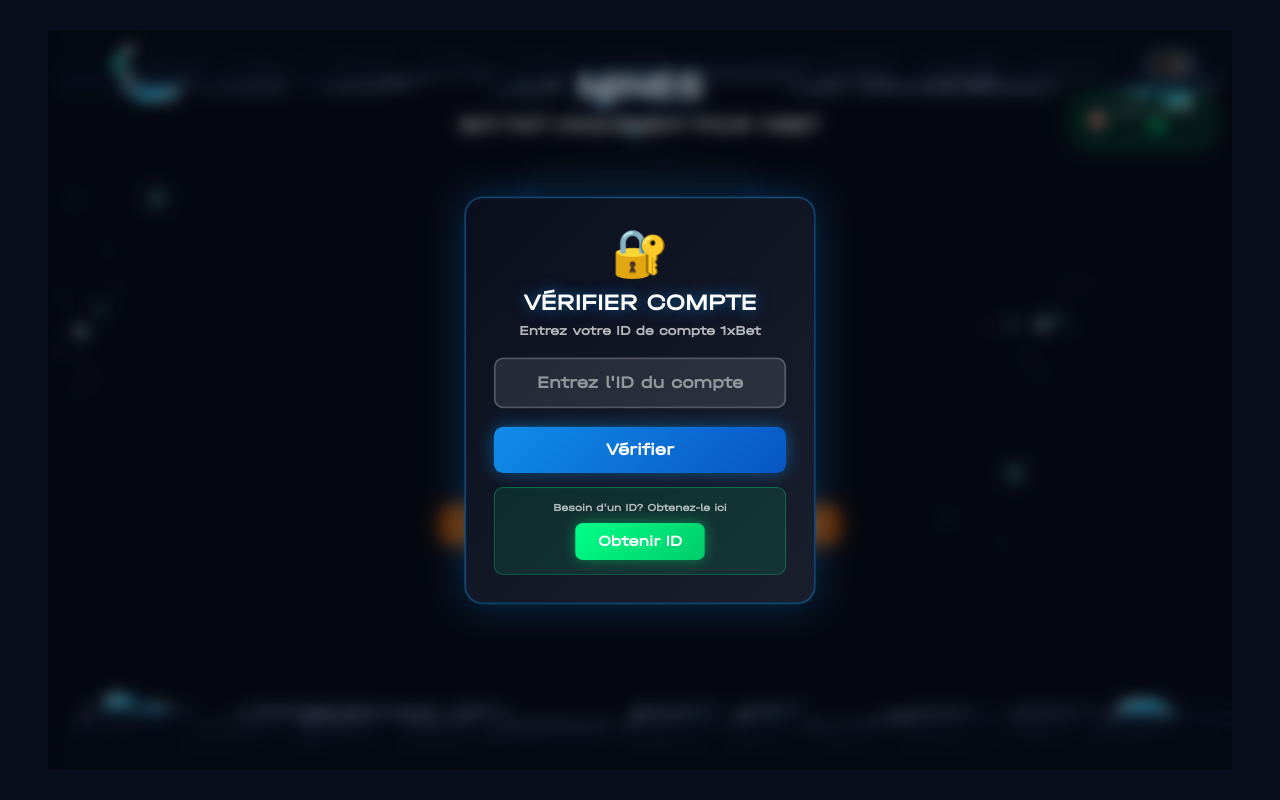
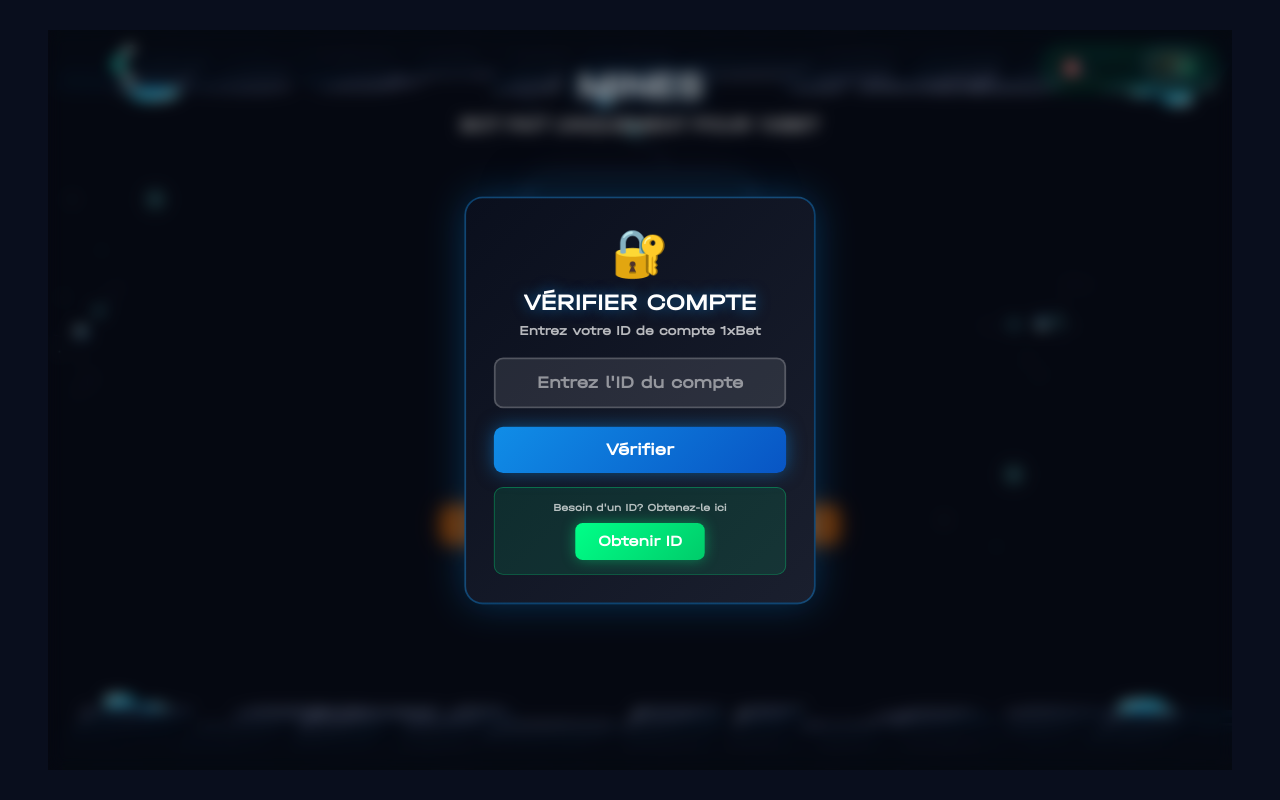
Before and after one commit to estaiazep/aljr, a plain HTML site: page index.html in a window 1280 px wide. Both pictures are taken after a click on the button "Commencer à Utiliser le Bot". Drawn offline with Linux system fonts and the light colour scheme; a script that the page names is missing.

Commit message:
Update style.css

```diff
--- a/style.css
+++ b/style.css
@@ -937,10 +937,10 @@ a {
   }
 }
 
-/* Free Signals Counter */
+/* Free Signals Counter - Moved closer to game screen */
 .signals-counter {
   position: absolute;
-  top: 60px;
+  top: 15px;
   right: 15px;
   background: rgba(0, 255, 136, 0.1);
   border: 2px solid rgba(0, 255, 136, 0.3);
@@ -951,34 +951,6 @@ a {
   gap: 8px;
   z-index: 10;
   box-shadow: 0 0 15px rgba(0, 255, 136, 0.2);
-}
-
-.counter-icon {
-  font-size: 16px;
-  filter: drop-shadow(0 0 8px rgba(0, 255, 136, 0.6));
-}
-
-.counter-text {
-  display: flex;
-  flex-direction: column;
-  align-items: center;
-  gap: 2px;
-}
-
-.counter-label {
-  font-family: "HalvarBreit", sans-serif;
-  font-size: 8px;
-  font-weight: 600;
-  color: rgba(255, 255, 255, 0.7);
-  text-align: center;
-}
-
-.counter-number {
-  font-family: "HalvarBreit", sans-serif;
-  font-size: 14px;
-  font-weight: 900;
-  color: #00ff88;
-  text-shadow: 0 0 10px rgba(0, 255, 136, 0.6);
 }
 
 /* Upgrade Modal */
@@ -1239,7 +1211,7 @@ a {
 /* Responsive adjustments for counter */
 @media screen and (max-width: 350px) {
   .signals-counter {
-    top: 50px;
+    top: 10px;
     right: 10px;
     padding: 6px 10px;
   }
@@ -1271,7 +1243,7 @@ a {
 
 @media screen and (min-width: 500px) {
   .signals-counter {
-    top: 70px;
+    top: 20px;
     right: 20px;
     padding: 10px 15px;
   }
@@ -1709,3 +1681,19 @@ a {
     height: 65px;
   }
 }
+
+@media screen and (max-width: 350px) {
+  .signals-counter {
+    top: 10px;
+    right: 10px;
+    padding: 6px 10px;
+  }
+}
+
+@media screen and (min-width: 500px) {
+  .signals-counter {
+    top: 20px;
+    right: 20px;
+    padding: 10px 15px;
+  }
+}
```
